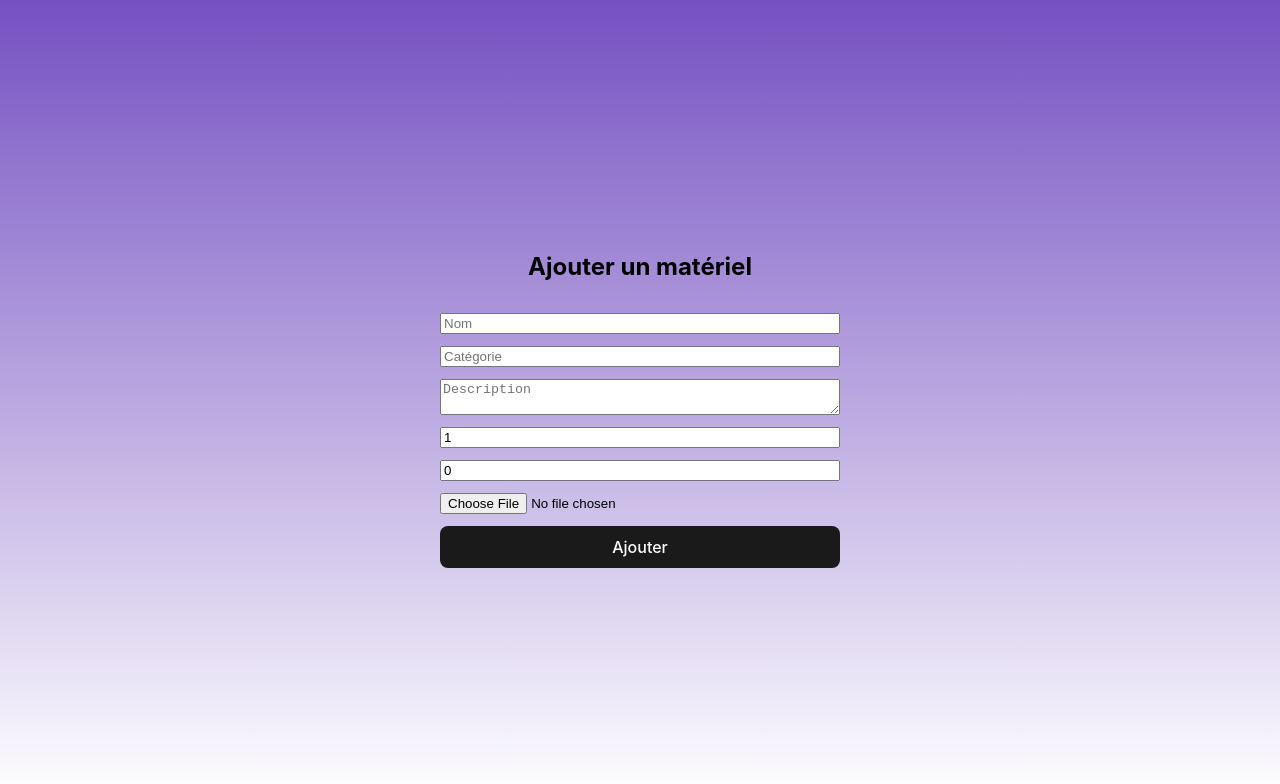
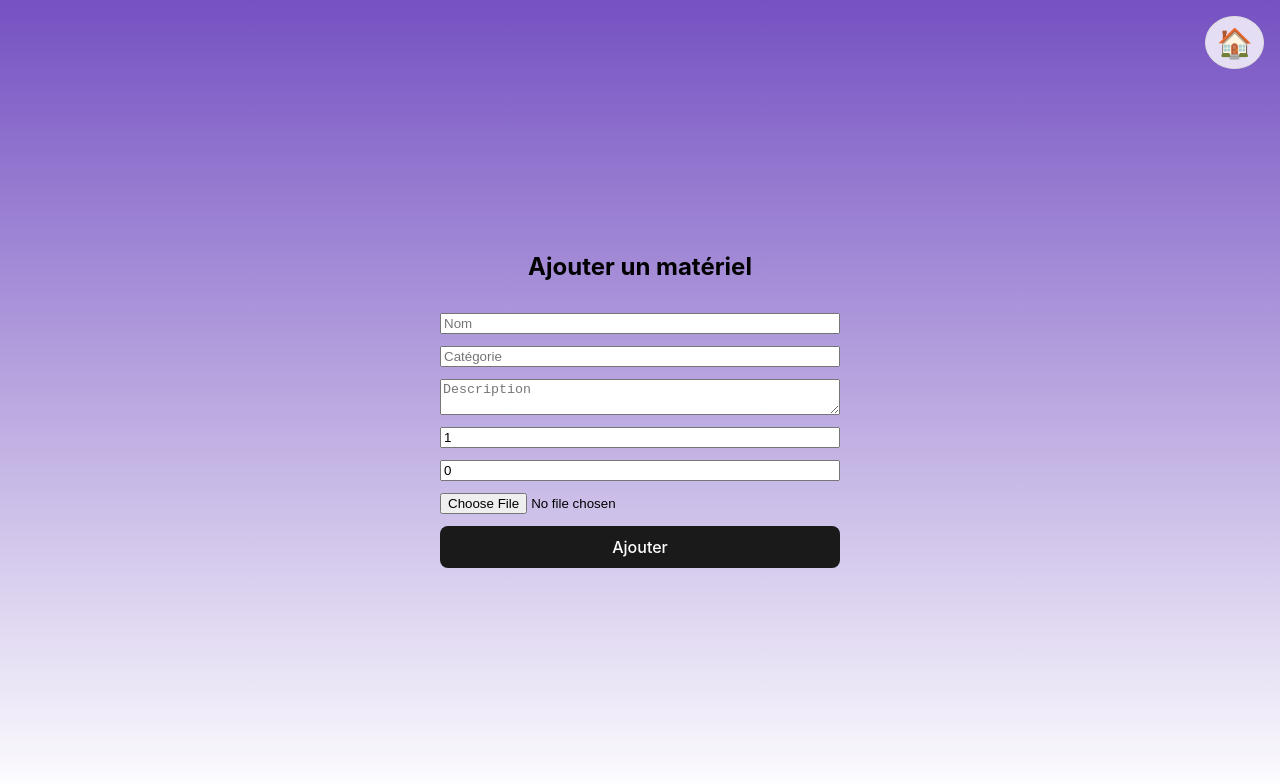
Before and after one commit to hippohelson/reservation-materiel, a React (Vite) app: page /add in a window 1280 px wide. Shown: the top 784 px of the page. Built offline with nearby package versions, Linux system fonts and the light colour scheme; no server answers; what aws-amplify would draw is missing.

Commit message:
add home button component

```diff
--- a/src/App.tsx
+++ b/src/App.tsx
@@ -5,6 +5,7 @@ import "react-datepicker/dist/react-datepicker.css";
 import ReservationStepForm from "./components/ReservationStepForm";
 import AddEquipment from "./pages/AddEquipment";
 import Reservations from "./pages/Reservations";
+
 import "./App.css";
 import "./components/EquipmentGrid.css";
 
--- /dev/null
+++ b/src/components/HomeButton.css
@@ -0,0 +1,18 @@
+.home-button {
+    position: fixed;
+    top: 1rem;
+    right: 1rem;
+    font-size: 1.8rem;
+    background-color: #ffffffcc;
+    border: 1px solid #ddd;
+    border-radius: 50%;
+    padding: 0.5rem 0.65rem;
+    text-decoration: none;
+    color: #333;
+    transition: background 0.2s ease;
+    z-index: 1000;
+  }
+
+  .home-button:hover {
+    background-color: #eee;
+  }
--- /dev/null
+++ b/src/components/HomeButton.tsx
@@ -0,0 +1,10 @@
+import { Link } from "react-router-dom";
+import "./HomeButton.css";
+
+export default function HomeButton() {
+  return (
+    <Link to="/" className="home-button" title="Retour à l'accueil">
+      🏠
+    </Link>
+  );
+}
--- a/src/components/ReservationStepForm.tsx
+++ b/src/components/ReservationStepForm.tsx
@@ -6,6 +6,8 @@ import { getUrl } from "aws-amplify/storage";
 import type { Schema } from "../../amplify/data/resource";
 import "react-datepicker/dist/react-datepicker.css";
 import "./ReservationStepForm.css";
+import HomeButton from "../components/HomeButton";
+
 
 const client = generateClient<Schema>();
 
@@ -129,6 +131,7 @@ export default function ReservationStepForm() {
 
   return (
     <div className="reservation-form">
+    <HomeButton />
       {/* Étape 0 */}
       {step === 0 && (
         <div className="step">
--- a/src/pages/AddEquipment.tsx
+++ b/src/pages/AddEquipment.tsx
@@ -2,6 +2,8 @@ import { useState } from "react";
 import { generateClient } from "aws-amplify/data";
 import type { Schema } from "../../amplify/data/resource";
 import { uploadData } from "aws-amplify/storage";
+import HomeButton from "../components/HomeButton";
+
 
 const client = generateClient<Schema>();
 
@@ -68,6 +70,8 @@ export default function AddEquipment() {
   };
 
   return (
+    <>
+    <HomeButton />
     <form onSubmit={handleSubmit} style={{ maxWidth: 400, margin: "auto", display: "flex", flexDirection: "column", gap: 12 }}>
       <h2>Ajouter un matériel</h2>
 
@@ -84,5 +88,6 @@ export default function AddEquipment() {
         {loading ? "Ajout en cours..." : "Ajouter"}
       </button>
     </form>
+    </>
   );
 }
--- a/src/pages/Reservations.tsx
+++ b/src/pages/Reservations.tsx
@@ -2,6 +2,7 @@ import { useEffect, useState } from "react";
 import { generateClient } from "aws-amplify/data";
 import type { Schema } from "../../amplify/data/resource";
 import "./Reservations.css";
+import HomeButton from "../components/HomeButton";
 
 const client = generateClient<Schema>();
 
@@ -65,6 +66,7 @@ export default function Reservations() {
 
   return (
     <div className="reservations-page">
+    <HomeButton />
       <h2>📋 Réservations en cours et à venir</h2>
       {reservations.length === 0 ? (
         <p>Aucune réservation à afficher.</p>
```
